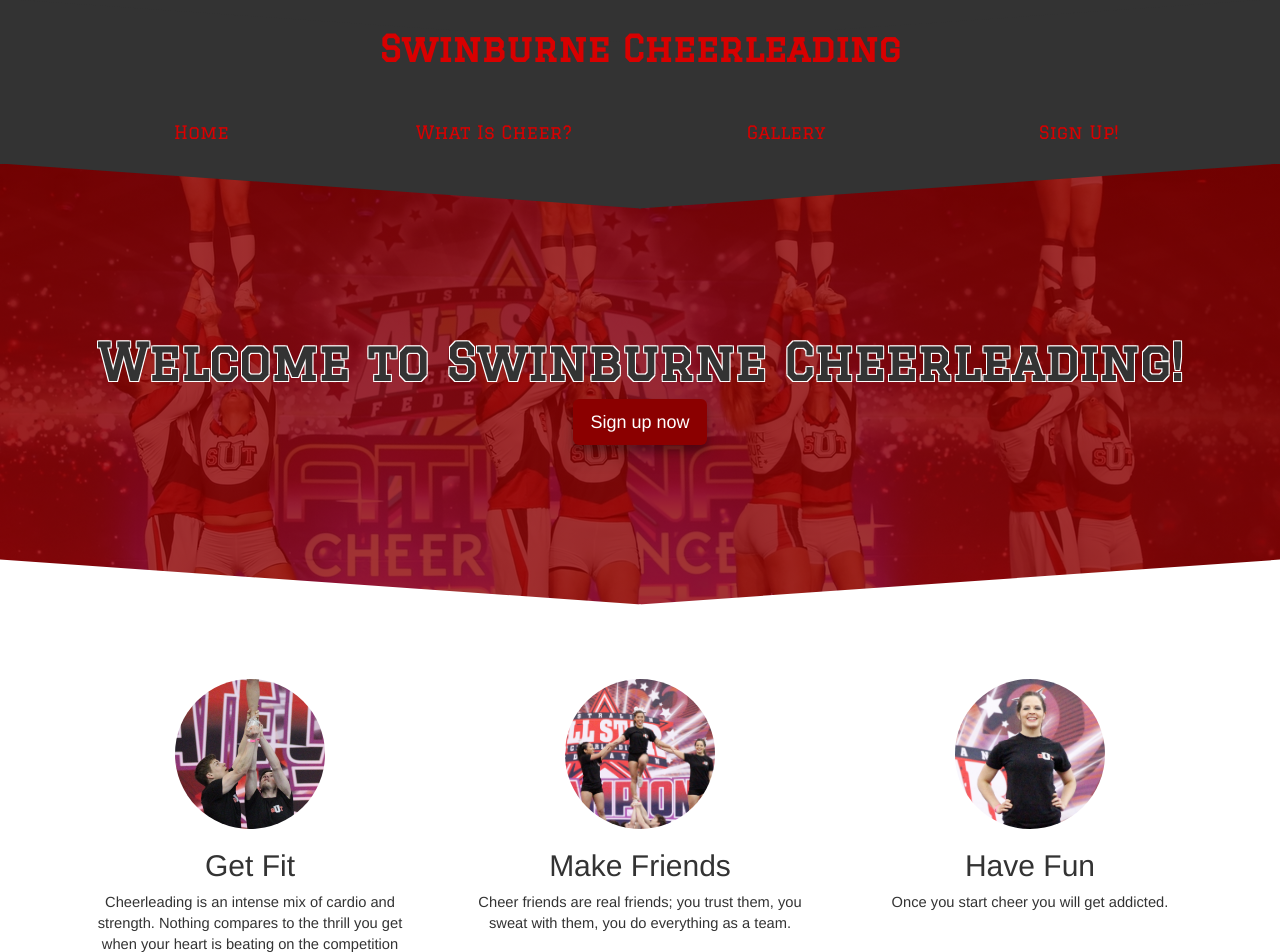
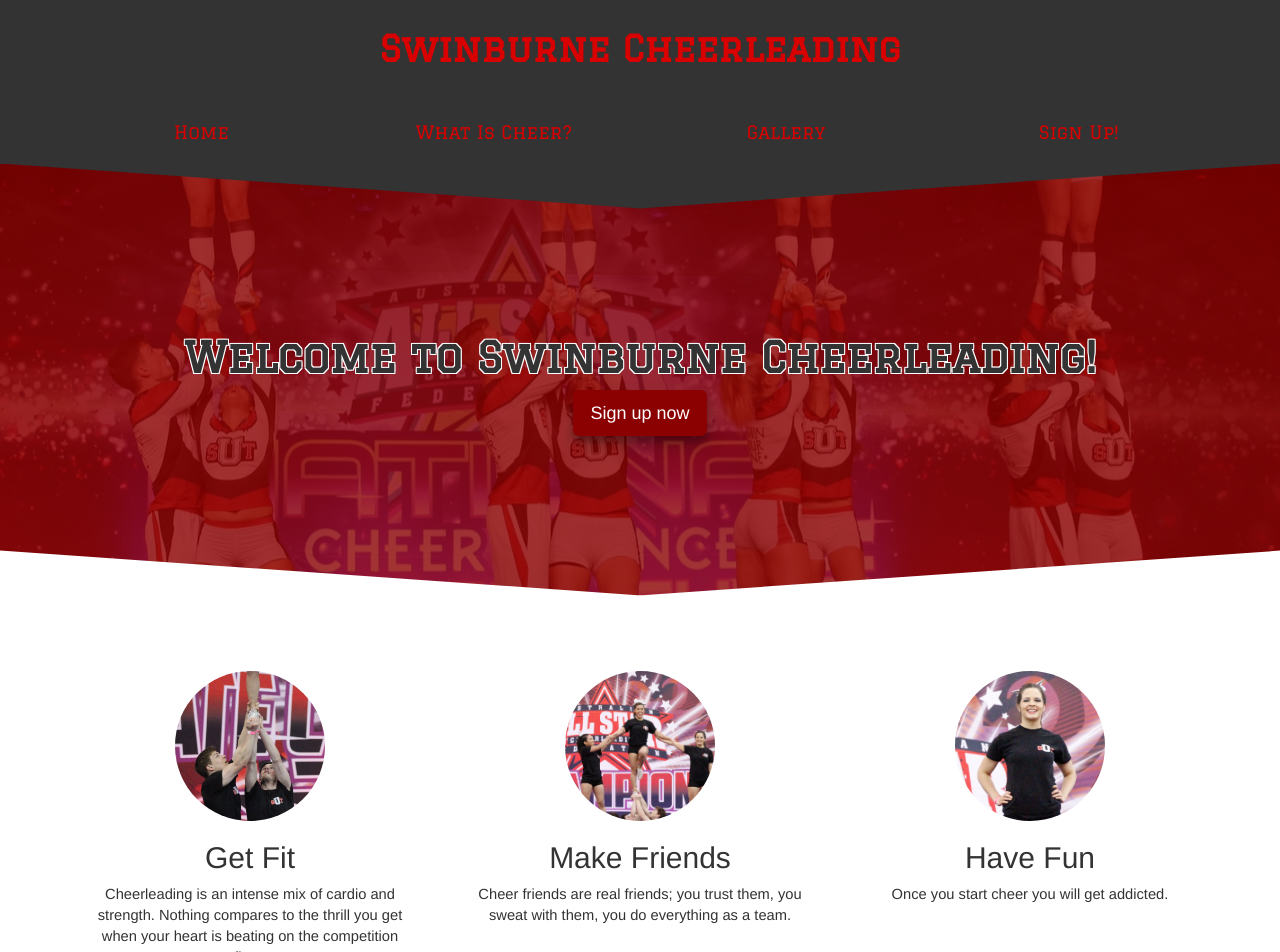
Before and after one commit to swinburnecheer/swinburnecheer.github.io, a Jekyll site: the page built from index.html, in a window 1280 px wide. Shown: the top 952 px of the page. Built offline with Jekyll 4.4.1, drawn with Linux system fonts in a browser that asks for light colours.

Commit message:
Reduce font size on banner header

```diff
--- a/_sass/_banner.scss
+++ b/_sass/_banner.scss
@@ -14,7 +14,7 @@
 
 	h1 {
 		font-family: "Graduate";
-		font-size: 50px;
+		font-size: 42px;
 		color: $swin-grey;
 		font-weight: bold;
 
```
